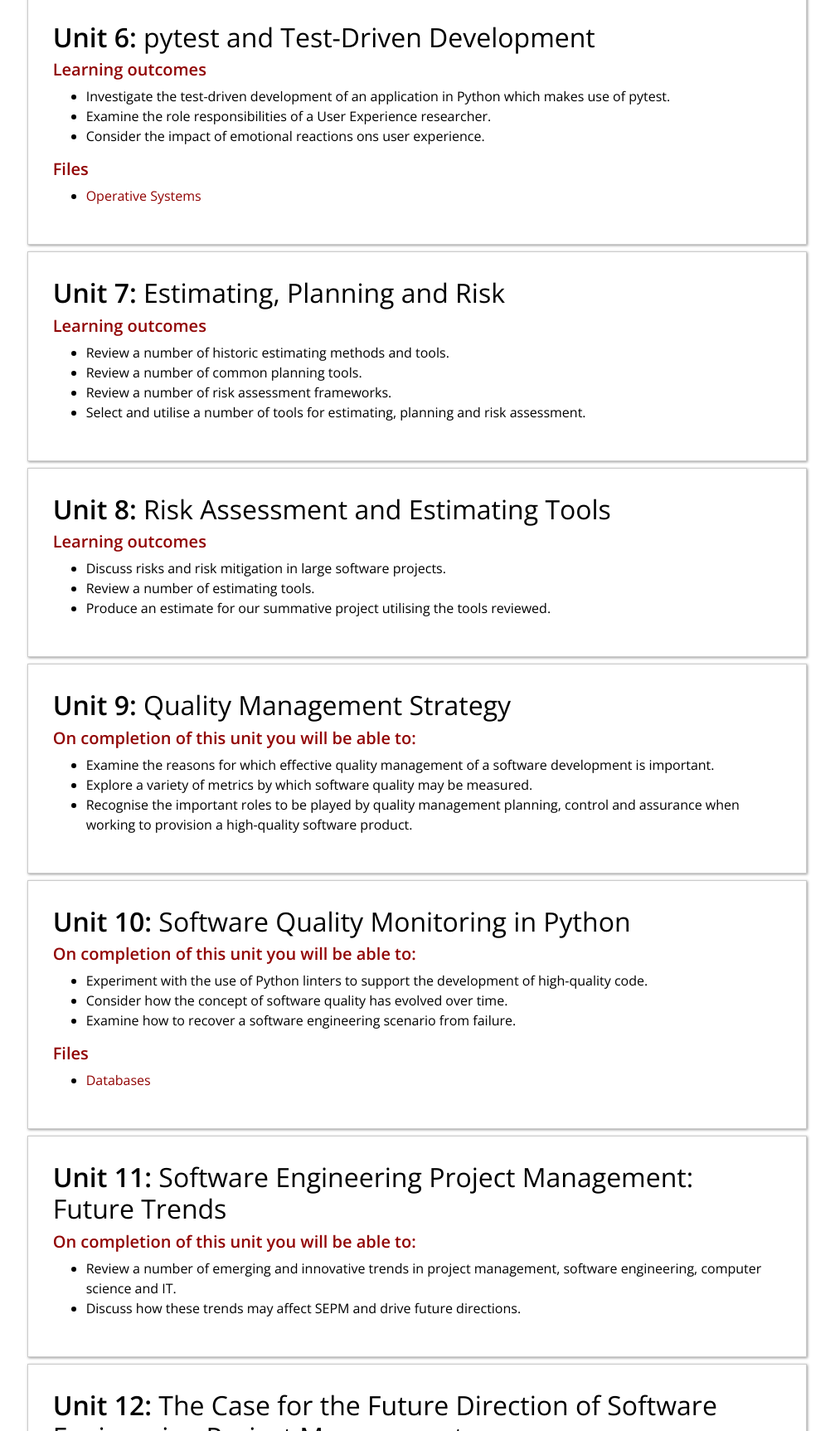
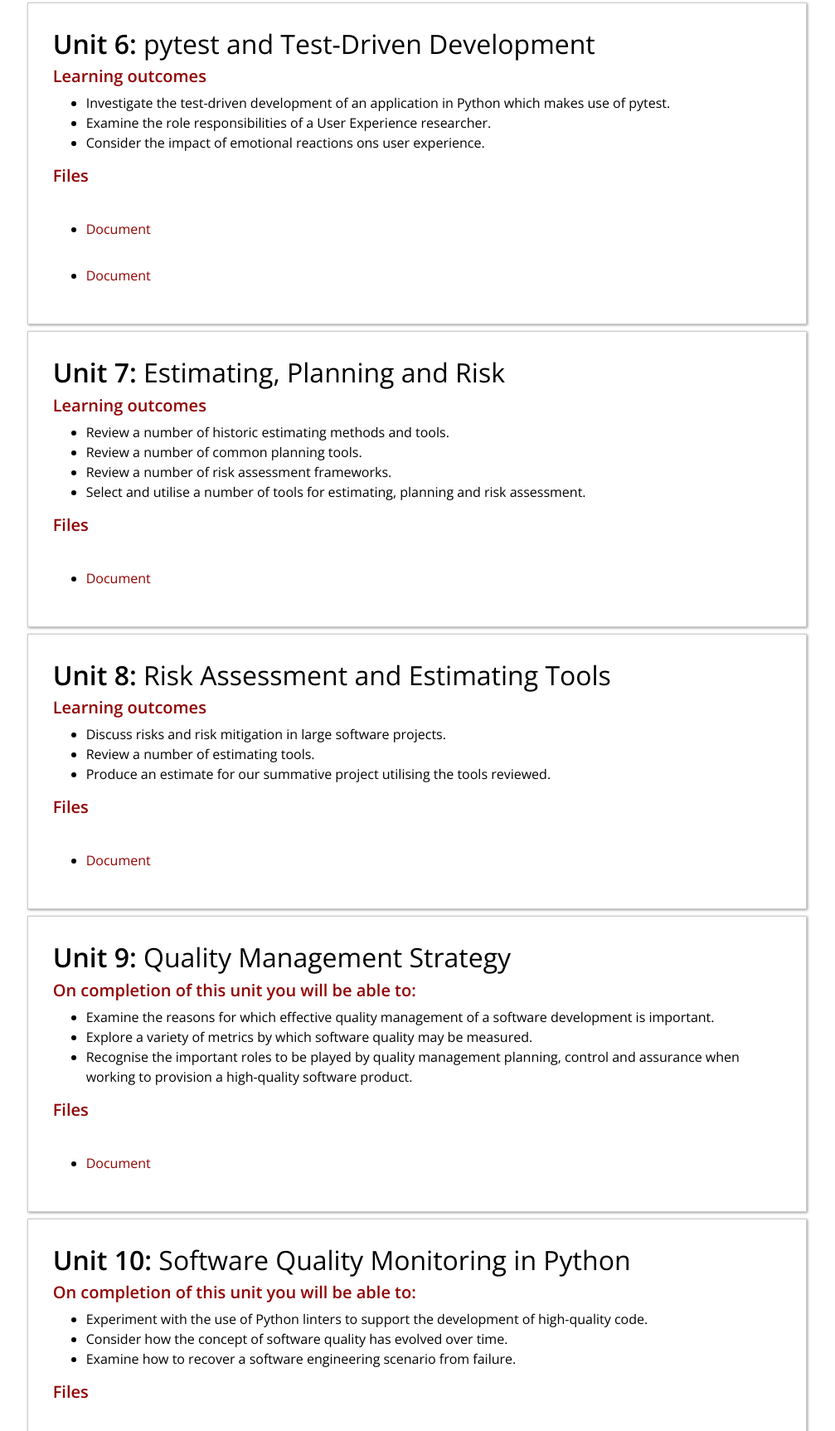
Before and after one commit to apuleyo3/apuleyo3.github.io, a website: page sepcom.html in a window 1280 px wide. Shown: the part 2476-4201 px from the top of the page at 83% size, without its empty margins (122-1129 px from the left). Drawn offline with nearby package versions, Linux system fonts and the light colour scheme.

Commit message:
Added files and changes for last units

```diff
--- a/sepcom.html
+++ b/sepcom.html
@@ -150,8 +150,8 @@
 							</ul>
 							<h5>Files</h5>
 							<ul>
-								<label></label>
-								<li><a href="/files/vic_decision_making_draft_1.pdf" target="_blank">Decision making with sentiment analysis on market trends (Draft 1)</a></li>
+								<label>Reflection</label>
+								<li><a href="https://docs.google.com/document/d/1MuG3qC27yw6qpJ2-wUEQuu7G3znjM1PVjmgBWwZoAAo/edit?usp=sharing" target="_blank">Document</a></li>
 							</ul>
 						</div>
 						<div id="m1-u6" class="module-item mb-2 container col-12">
@@ -164,9 +164,11 @@
 							</ul>
 							<h5>Files</h5>
 							<ul>
-								<li><a href="files/Operative systems.pdf" target="_blank">Operative Systems</a></li>
+								<label>Reflection</label>
+								<li><a href="https://docs.google.com/document/d/1nkLPjDphd9YGfZTBvu27zLUpjtj8tSvr7GQionCoGPc/edit?usp=sharing" target="_blank">Document</a></li>
+								<label>First submission</label>
+								<li><a href="files/submission_1_sepm.pdf" target="_blank">Document</a></li>
 							</ul>
-
 						</div>
 						<div id="m1-u7" class="module-item mb-2 container col-12">
 							<h2><b>Unit 7:</b> Estimating, Planning and Risk</h2>
@@ -177,6 +179,11 @@
                                 <li>Review a number of risk assessment frameworks.</li>
                                 <li>Select and utilise a number of tools for estimating, planning and risk assessment.</li>
 							</ul>
+							<h5>Files</h5>
+							<ul>
+								<label>Reflection</label>
+								<li><a href="https://docs.google.com/document/d/1DaqfksQGkQpDYKhBrzgSoUxJskDiQtFb3n-UOBaYRCI/edit?usp=sharing" target="_blank">Document</a></li>
+							</ul>
 						</div>
 						<div id="m1-u8" class="module-item mb-2 container col-12">
 							<h2><b>Unit 8:</b> Risk Assessment and Estimating Tools</h2>
@@ -186,6 +193,11 @@
 								<li>Review a number of estimating tools.</li>
 								<li>Produce an estimate for our summative project utilising the tools reviewed.</li>
 							</ul>
+							<h5>Files</h5>
+							<ul>
+								<label>Reflection</label>
+								<li><a href="https://docs.google.com/document/d/1QUvH2rcdEyWc3DknlFSWeJX5LLW7yac5mq-1L2SntW4/edit?usp=sharing">Document</a></li>
+							</ul>
 						</div>
 						<div id="m1-u9" class="module-item mb-2 container col-12">
 							<h2><b>Unit 9:</b> Quality Management Strategy</h2>
@@ -194,6 +206,11 @@
 								<li>Examine the reasons for which effective quality management of a software development is important.</li>
 								<li>Explore a variety of metrics by which software quality may be measured.</li>
                                 <li>Recognise the important roles to be played by quality management planning, control and assurance when working to provision a high-quality software product.</li>
+							</ul>
+							<h5>Files</h5>
+							<ul>
+								<label>Reflection</label>
+								<li><a href="https://docs.google.com/document/d/1cEh0BOMR5jBd4Fow4B0cUtCIcl8xNcK3u5c7UApayko/edit?usp=sharing">Document</a></li>
 							</ul>
 						</div>
 						<div id="m1-u10" class="module-item mb-2 container col-12">
@@ -206,7 +223,8 @@
 							</ul>
 							<h5>Files</h5>
 							<ul>
-								<li><a href="/files/Databases.pdf" target="_blank">Databases</a></li>
+								<label>Reflection</label>
+								<li><a href="https://docs.google.com/document/d/1xF-Hy3h3b8sxqzVGGaYjlTHFEDqrHzgiQ90uGFQFuWE/edit?usp=sharing">Document</a></li>
 							</ul>
 						</div>
 						<div id="m1-u11" class="module-item mb-2 container col-12">
@@ -216,6 +234,13 @@
 								<li>Review a number of emerging and innovative trends in project management, software engineering, computer science and IT.</li>
 								<li>Discuss how these trends may affect SEPM and drive future directions. </li>
 							</ul>
+							<h5>Files</h5>
+							<ul>
+								<label>Reflection</label>
+								<li><a href="https://docs.google.com/document/d/1m2Z3W0jZ4_-ZOa6EqB8DaebNQZo-EByUr8trR0ZvRFM/edit?usp=sharing">Document</a></li>
+								<label>Submission 2</label>
+								<li><a href="files/submission2_sepm.docx" target="_blank">Document</a></li>
+							</ul>
 						</div>
 						<div id="m1-u12" class="module-item mb-2 container col-12">
 							<h2><b>Unit 12:</b> The Case for the Future Direction of Software Engineering Project Management</h2>
@@ -224,6 +249,11 @@
 								<li>Review a number of future trends, both introduced in unit 11 and also in this unit.</li>
 								<li>Create and debate a presentation about which trends will be dominant.</li>
 							</ul>
+							<h5>Files</h5>
+							<ul>
+								<label>Reflection</label>
+								<li><a href="https://docs.google.com/document/d/1cEh0BOMR5jBd4Fow4B0cUtCIcl8xNcK3u5c7UApayko/edit?usp=sharing">Document</a></li>
+							</ul>
 						</div>
 					</div>
 				</div>
```
Also changed, not shown: 2 other files.
